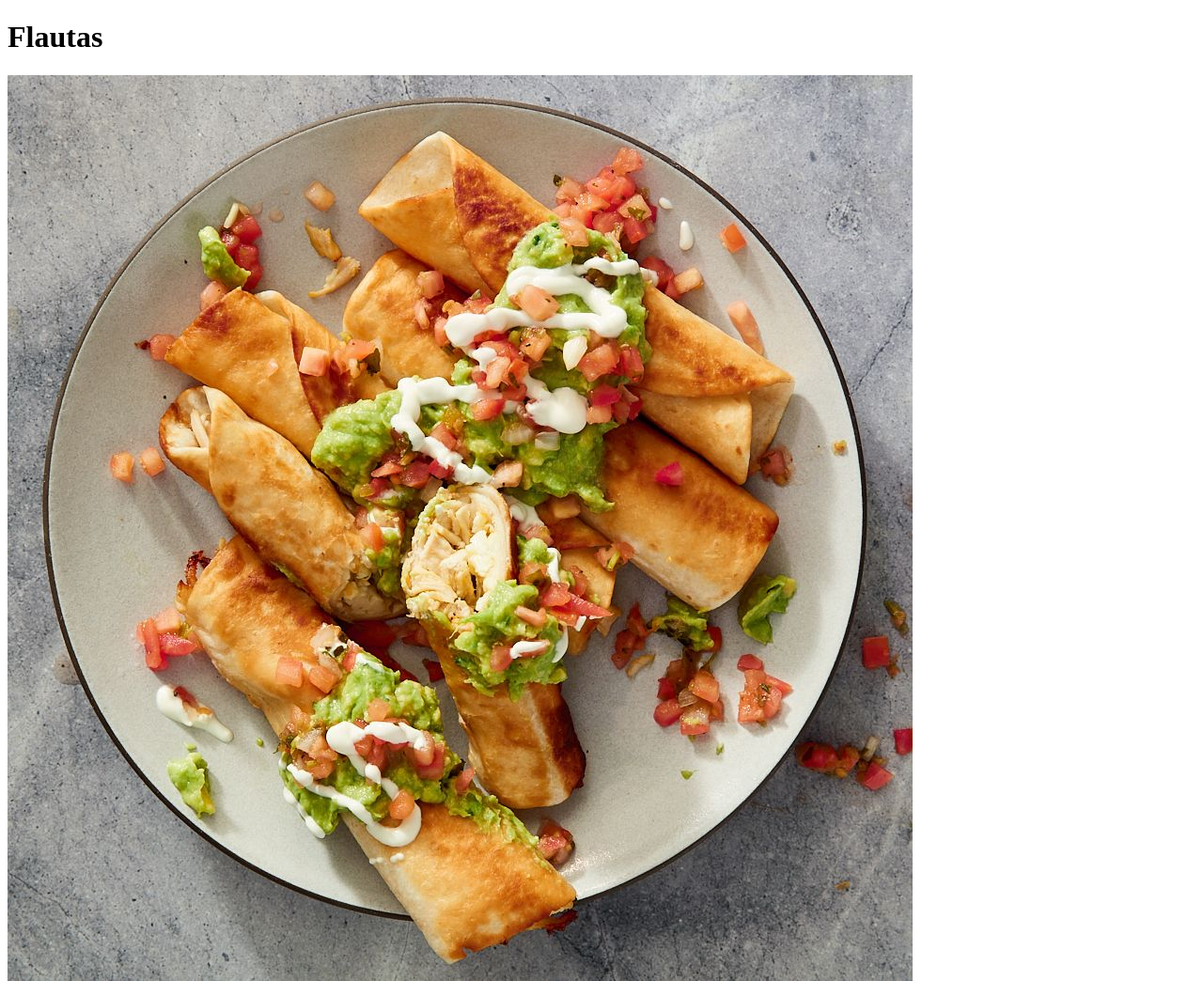
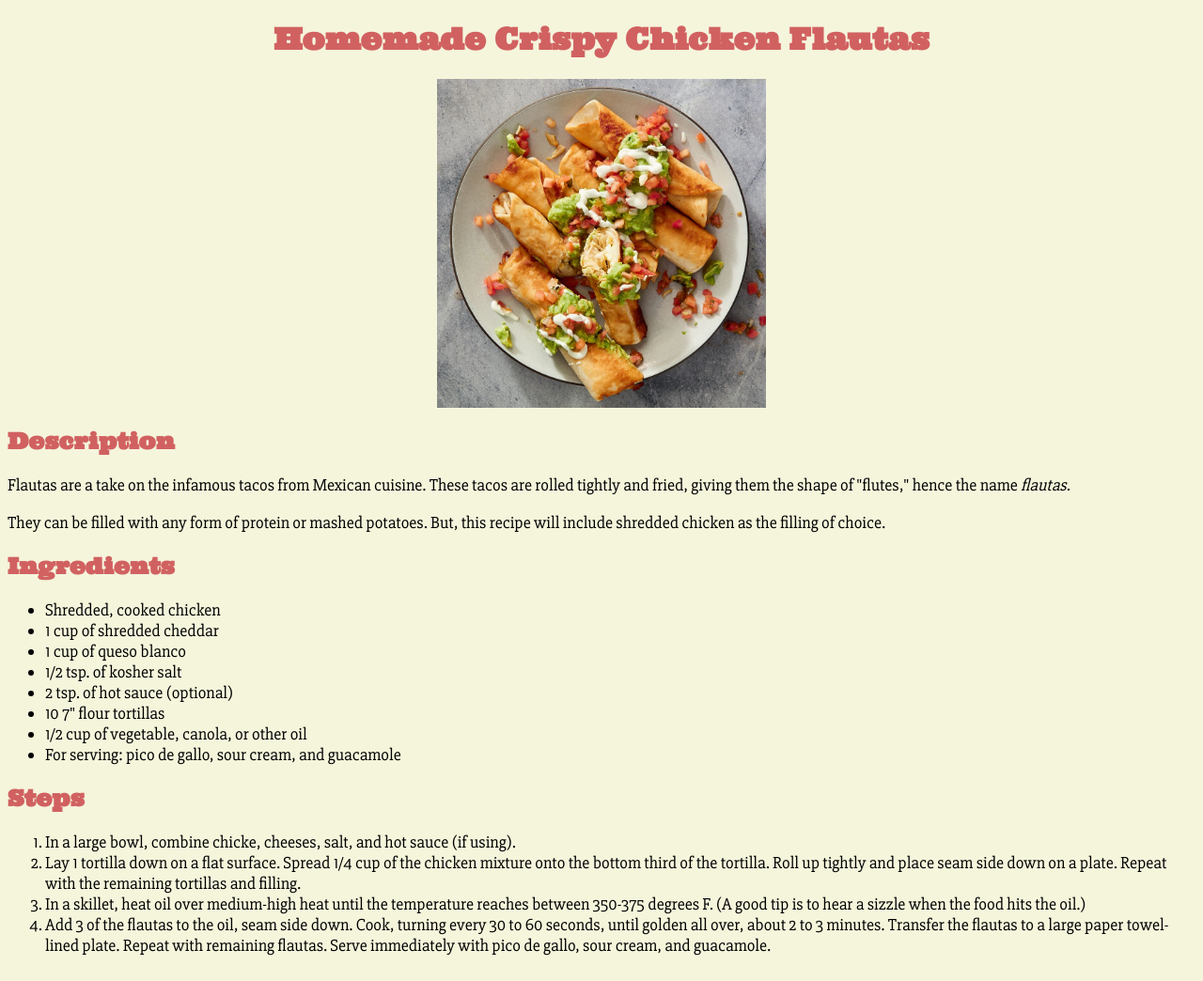
Before and after one commit to yernalizm/odin-recipes, a plain HTML site: page recipes/flautas.html in a window 1280 px wide. Shown: the top 1044 px of the page at 94% size. Drawn offline with Linux system fonts and the light colour scheme.

Commit message:
Add CSS to recipe page

```diff
--- /dev/null
+++ b/css/flautas-style.css
@@ -0,0 +1,27 @@
+body {
+    background: beige;
+}
+
+img {
+    height: auto;
+    width: 350px;
+    display: block;
+    margin-left: auto;
+    margin-right: auto;
+}
+
+h1,
+h2 {
+    font-family: 'Ultra', serif;
+    color: hsl(0, 55%, 60%);
+}
+
+h1 {
+    text-align: center;
+}
+
+p,
+li {
+    font-family: 'Slabo 27px', serif;
+    font-size: 18px;
+}
--- a/recipes/cheeseburger-style.css
+++ /dev/null
@@ -1,42 +0,0 @@
-body {
-    background-color: hsl(60, 100%, 73%);
-}
-img {
-    height: auto;
-    width: 400px;
-    display:block;
-    margin-left: auto;
-    margin-right: auto;
-}
-
-h1 {
-    color: black;
-    font-family: Helvetica, Arial, sans-serif;
-    text-align: center;
-}
-
-h2 {
-    font-family: Helvetica, Arial, sans-serif
-}
-
-#green {
-    background-color: hsl(120, 61%, 57%);
-}
-
-#red {
-    background-color: hsl(0, 61%, 57%);
-}
-
-#purple {
-    background-color: hsl(272, 76%, 65%);
-}
-.italics {
-    font-style: italic;
-}
-
-p,
-ol,
-ul,
-li {
-    font-family: Helvetica, Arial, sans-serif;
-}
--- a/recipes/flautas.html
+++ b/recipes/flautas.html
@@ -3,10 +3,15 @@
     <head>
         <meta charset="utf-8">
         <title>Flautas</title>
+        <link rel="stylesheet" href="../css/flautas-style.css">
+        <link rel="preconnect" href="https://fonts.googleapis.com">
+        <link rel="preconnect" href="https://fonts.gstatic.com" crossorigin>
+        <link href="https://fonts.googleapis.com/css2?family=Ultra&display=swap" rel="stylesheet">
+        <link href="https://fonts.googleapis.com/css2?family=Slabo+27px&display=swap" rel="stylesheet">
     </head>
 
     <body>
-        <h1>Flautas</h1>
+        <h1>Homemade Crispy Chicken Flautas</h1>
 
         <img src='../images/chicken-flautas.jpeg' alt="Chicken Flautas">
 
```
